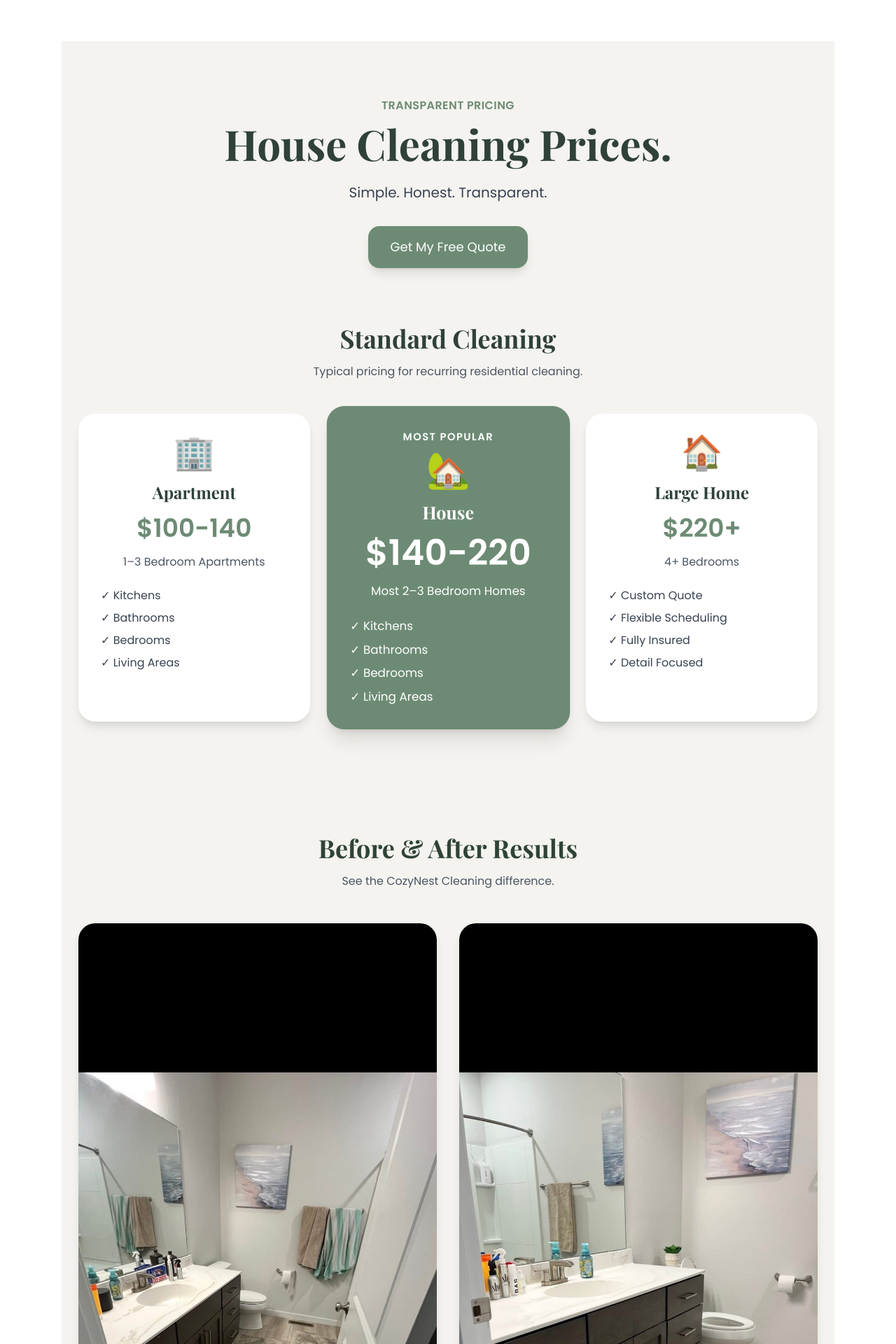
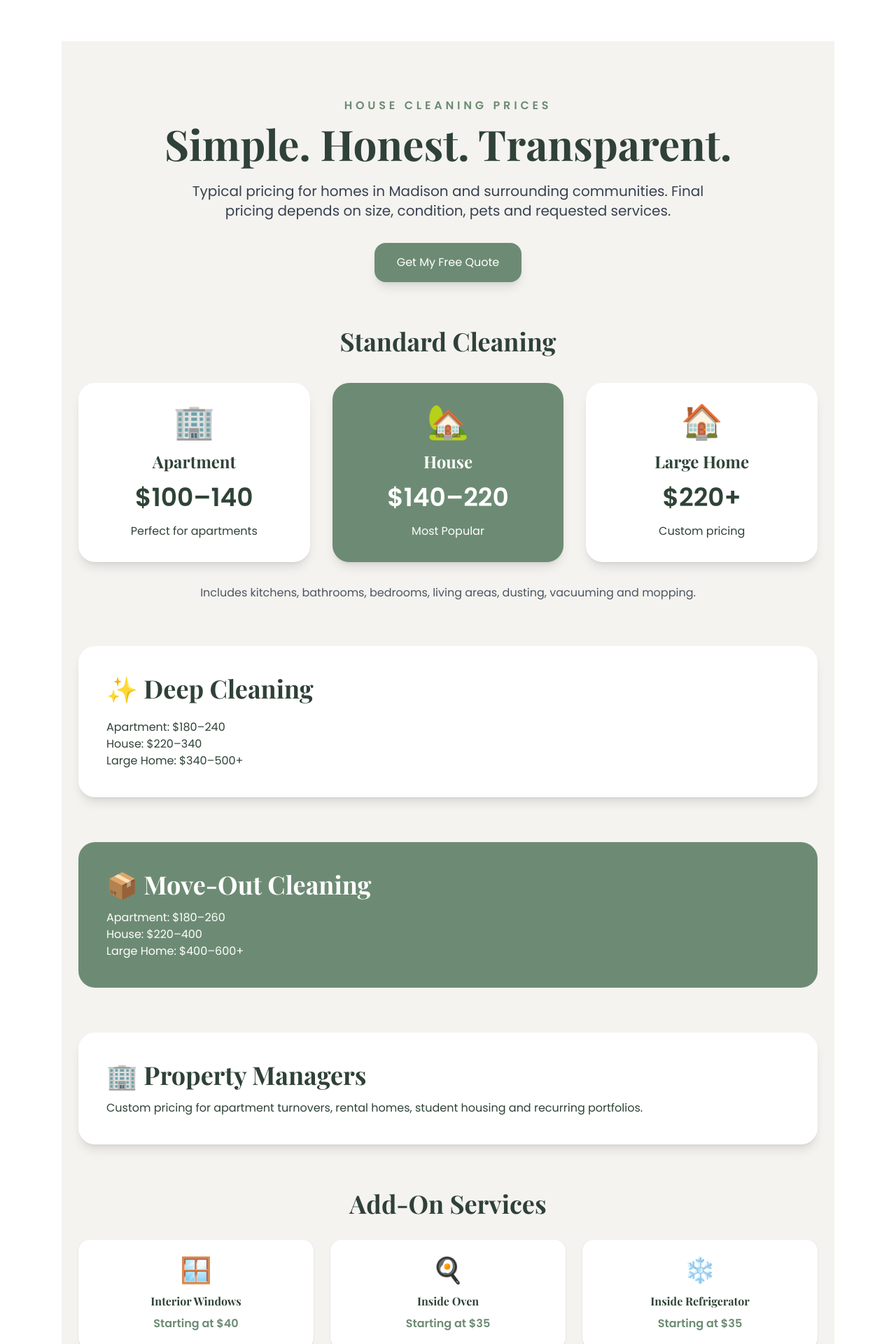
Before and after one commit to CozyNest26/cozynest-cleaning, a React (Vite) app in the folder cozynest-cleaning/: page / in a window 1280 px wide. Shown: the part 8980-10900 px from the top of the page at 70% size. Built offline with nearby package versions, Linux system fonts and the light colour scheme.

Commit message:
Update Pricing.jsx

```diff
--- a/cozynest-cleaning/src/Pricing.jsx
+++ b/cozynest-cleaning/src/Pricing.jsx
@@ -1,132 +1,41 @@
+import React from "react";
+
 export default function Pricing() {
+  const addOns=[
+    ["🪟","Interior Windows","Starting at $40"],
+    ["🍳","Inside Oven","Starting at $35"],
+    ["❄️","Inside Refrigerator","Starting at $35"],
+    ["🚪","Cabinet Interiors","Starting at $45"],
+    ["🧹","Baseboards","Custom Quote"],
+    ["🧺","Laundry","Available Upon Request"],
+  ];
+  const faqs=[
+    ["Do you provide free estimates?","Yes! Every estimate is free."],
+    ["Do I need to be home?","No. Many clients provide access ahead of time."],
+    ["Do you bring supplies?","Yes, we bring professional supplies and equipment."],
+    ["How do I pay?","Cash, check, Apple Pay and other accepted payment methods."]
+  ];
   return (
-    <section id="pricing" className="bg-[#f4f3ef] py-20">
-      <div className="max-w-7xl mx-auto px-6">
-
-        {/* Hero */}
-        <div className="text-center mb-16">
-          <p className="text-[#6d8b74] font-semibold uppercase tracking-wide mb-3">
-            Transparent Pricing
-          </p>
-
-          <h1 className="text-5xl md:text-6xl font-bold text-[#2f4138] mb-6">
-            House Cleaning Prices.
-                      </h1>
-
-          <p className="text-xl text-gray-700 max-w-3xl mx-auto leading-relaxed">
-           Simple. Honest. Transparent.
-          </p>
-
-          <a
-            href="#free-quote-form"
-            className="inline-block mt-8 bg-[#6d8b74] hover:bg-[#58705e] text-white px-8 py-4 rounded-2xl text-lg shadow-lg transition"
-          >
-            Get My Free Quote
-          </a>
-        </div>
-{/* STANDARD CLEANING PRICING */}
-
-<div className="mt-20">
-
-  <h3 className="text-4xl font-bold text-center text-[#2f4138] mb-4">
-    Standard Cleaning
-  </h3>
-
-  <p className="text-center text-gray-600 mb-12">
-    Typical pricing for recurring residential cleaning.
-  </p>
-
-  <div className="grid md:grid-cols-3 gap-8">
-
-    {/* Apartment */}
-
-    <div className="bg-white rounded-3xl shadow-lg p-8 text-center">
-
-      <div className="text-5xl mb-4">🏢</div>
-
-      <h4 className="text-2xl font-bold text-[#2f4138]">
-        Apartment
-      </h4>
-
-      <p className="text-4xl font-bold text-[#6d8b74] mt-4">
-        $100-140
-      </p>
-
-      <p className="mt-4 text-gray-600">
-        1–3 Bedroom Apartments
-      </p>
-
-      <ul className="mt-6 text-left space-y-2 text-gray-700">
-        <li>✓ Kitchens</li>
-        <li>✓ Bathrooms</li>
-        <li>✓ Bedrooms</li>
-        <li>✓ Living Areas</li>
-      </ul>
-
-    </div>
-
-    {/* House */}
-
-    <div className="bg-[#6d8b74] text-white rounded-3xl shadow-xl p-8 text-center scale-105">
-
-      <div className="uppercase tracking-widest text-sm font-bold mb-3">
-        MOST POPULAR
-      </div>
-
-      <div className="text-5xl mb-4">🏡</div>
-
-      <h4 className="text-2xl font-bold">
-        House
-      </h4>
-
-      <p className="text-5xl font-bold mt-4">
-        $140-220
-      </p>
-
-      <p className="mt-4">
-        Most 2–3 Bedroom Homes
-      </p>
-
-      <ul className="mt-6 text-left space-y-2">
-        <li>✓ Kitchens</li>
-        <li>✓ Bathrooms</li>
-        <li>✓ Bedrooms</li>
-        <li>✓ Living Areas</li>
-      </ul>
-
-    </div>
-
-    {/* Large Home */}
-
-    <div className="bg-white rounded-3xl shadow-lg p-8 text-center">
-
-      <div className="text-5xl mb-4">🏠</div>
-
-      <h4 className="text-2xl font-bold text-[#2f4138]">
-        Large Home
-      </h4>
-
-      <p className="text-4xl font-bold text-[#6d8b74] mt-4">
-        $220+
-      </p>
-
-      <p className="mt-4 text-gray-600">
-        4+ Bedrooms
-      </p>
-
-      <ul className="mt-6 text-left space-y-2 text-gray-700">
-        <li>✓ Custom Quote</li>
-        <li>✓ Flexible Scheduling</li>
-        <li>✓ Fully Insured</li>
-        <li>✓ Detail Focused</li>
-      </ul>
-
-    </div>
-
-  </div>
-
+<section id="pricing" className="bg-[#f4f3ef] py-20">
+<div className="max-w-7xl mx-auto px-6">
+<div className="text-center mb-16">
+<p className="uppercase tracking-[.3em] text-[#6d8b74] font-semibold">House Cleaning Prices</p>
+<h1 className="text-5xl md:text-6xl font-bold text-[#2f4138] mt-3">Simple. Honest. Transparent.</h1>
+<p className="max-w-3xl mx-auto mt-6 text-xl text-gray-700">Typical pricing for homes in Madison and surrounding communities. Final pricing depends on size, condition, pets and requested services.</p>
+<a href="#free-quote-form" className="inline-block mt-8 bg-[#6d8b74] hover:bg-[#58705e] text-white px-8 py-4 rounded-2xl shadow-lg">Get My Free Quote</a>
 </div>
-      </div>
-    </section>
-  );
+<h2 className="text-4xl font-bold text-center text-[#2f4138] mb-10">Standard Cleaning</h2>
+<div className="grid md:grid-cols-3 gap-8 mb-8">
+{[["🏢","Apartment","$100–140","Perfect for apartments"],["🏡","House","$140–220","Most Popular"],["🏠","Large Home","$220+","Custom pricing"]].map((c,i)=><div key={i} className={`rounded-3xl p-8 shadow-lg text-center ${i===1?"bg-[#6d8b74] text-white":"bg-white"}`}><div className="text-5xl">{c[0]}</div><h3 className="text-2xl font-bold mt-4">{c[1]}</h3><p className="text-4xl font-bold mt-4">{c[2]}</p><p className="mt-4">{c[3]}</p></div>)}
+</div>
+<p className="text-center text-gray-600 mb-16">Includes kitchens, bathrooms, bedrooms, living areas, dusting, vacuuming and mopping.</p>
+<div className="bg-white rounded-3xl shadow-lg p-10 mb-16"><h2 className="text-4xl font-bold text-[#2f4138] mb-6">✨ Deep Cleaning</h2><p>Apartment: $180–240<br/>House: $220–340<br/>Large Home: $340–500+</p></div>
+<div className="bg-[#6d8b74] text-white rounded-3xl p-10 mb-16"><h2 className="text-4xl font-bold mb-4">📦 Move-Out Cleaning</h2><p>Apartment: $180–260<br/>House: $220–400<br/>Large Home: $400–600+</p></div>
+<div className="bg-white rounded-3xl shadow-lg p-10 mb-16"><h2 className="text-4xl font-bold text-[#2f4138] mb-4">🏢 Property Managers</h2><p>Custom pricing for apartment turnovers, rental homes, student housing and recurring portfolios.</p></div>
+<h2 className="text-4xl font-bold text-center text-[#2f4138] mb-8">Add-On Services</h2>
+<div className="grid md:grid-cols-3 gap-6 mb-16">{addOns.map((a,i)=><div key={i} className="bg-white rounded-2xl shadow p-6 text-center"><div className="text-4xl">{a[0]}</div><h3 className="font-bold mt-3">{a[1]}</h3><p className="text-[#6d8b74] font-semibold mt-2">{a[2]}</p></div>)}</div>
+<div className="bg-white rounded-3xl shadow-lg p-10 mb-16"><h2 className="text-4xl font-bold text-[#2f4138] mb-6">Frequently Asked Questions</h2>{faqs.map((f,i)=><div key={i} className="mb-5"><h3 className="font-bold">{f[0]}</h3><p>{f[1]}</p></div>)}</div>
+<div className="bg-[#2f4138] text-white rounded-3xl p-12 text-center"><h2 className="text-4xl font-bold">Ready for a Cleaner Home?</h2><p className="mt-4 text-xl">(608) 400-5820</p><p>www.cozynestcleaningwi.com</p><a href="#free-quote-form" className="inline-block mt-8 bg-white text-[#2f4138] px-8 py-4 rounded-2xl font-bold">Request My Free Quote</a></div>
+</div>
+</section>);
 }
```
